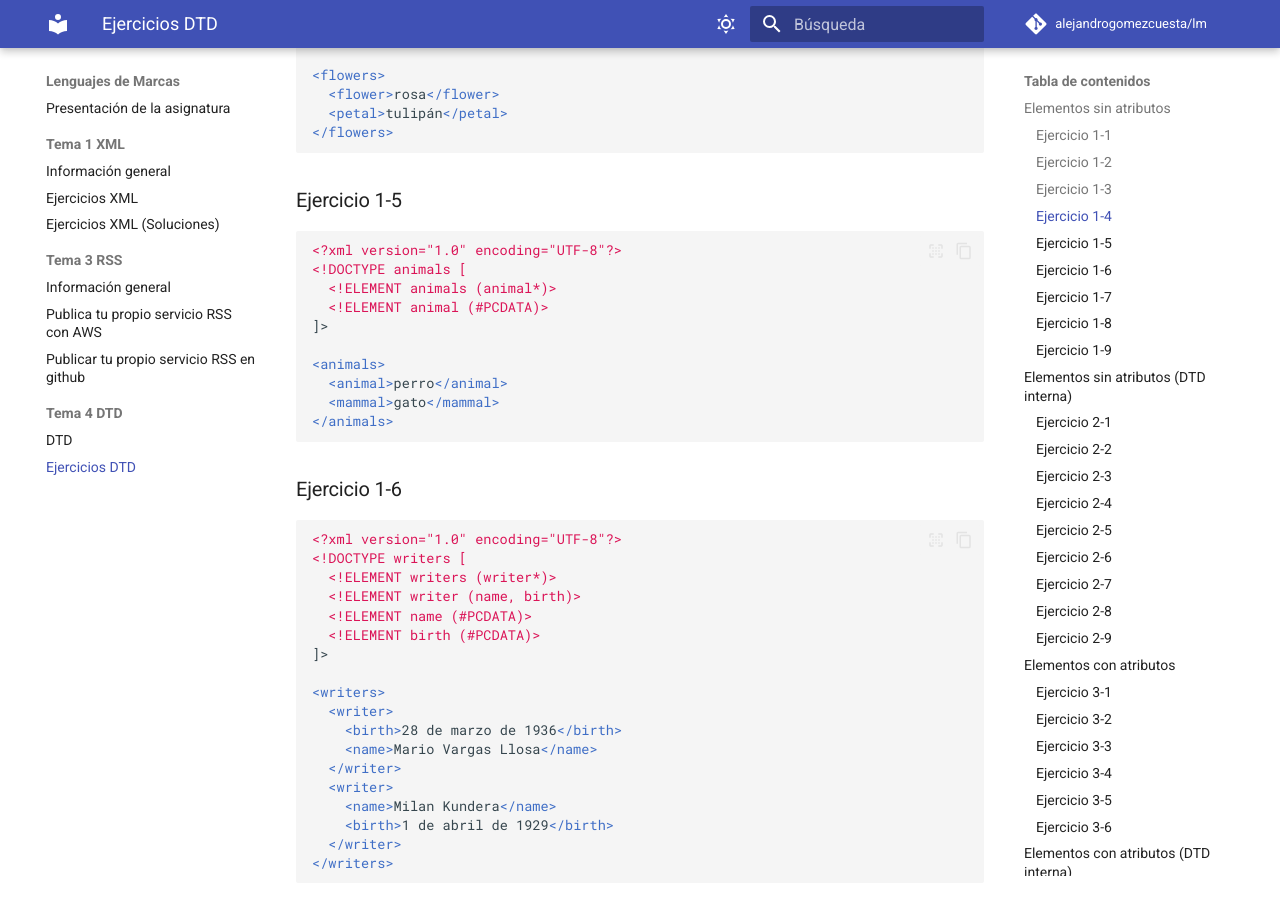
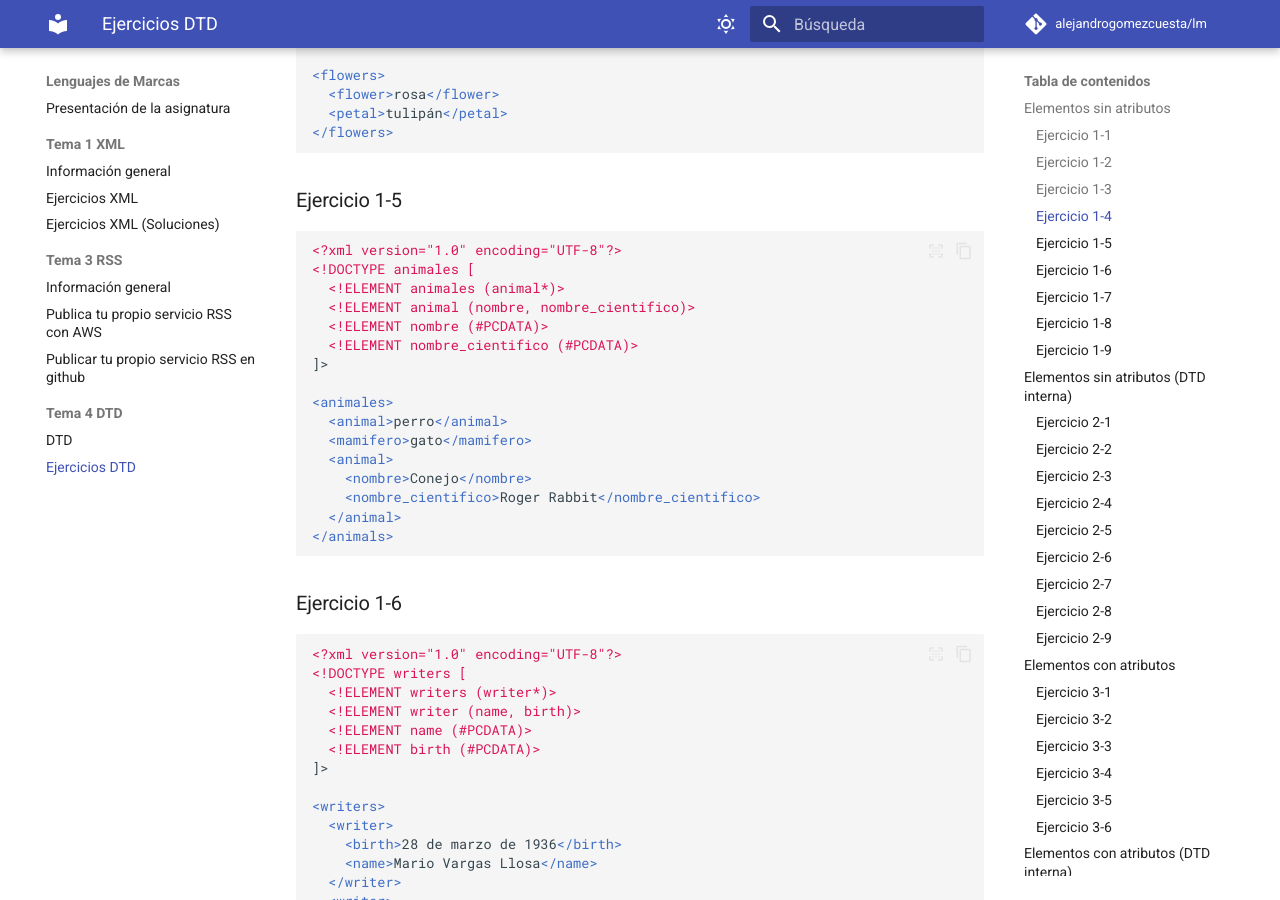
Before and after one commit to alejandrogomezcuesta/lm, an MkDocs documentation site: the page built from docs/Tema 4 DTD/02-ejercicios.md, in a window 1280 px wide and 900 px high, scrolled down 1274 px. Built offline with MkDocs 1.6.1 and Material for MkDocs 9.7.7, drawn with Linux system fonts in a browser that asks for light colours; comment, search, counter and statistics services are not loaded.

Commit message:
pequeñas observaciones

````diff
--- a/docs/Tema 4 DTD/02-ejercicios.md
+++ b/docs/Tema 4 DTD/02-ejercicios.md
@@ -66,14 +66,20 @@ Los siguientes documentos no son válidos porque contienen uno o dos errores (lo
 
 ```xml
 <?xml version="1.0" encoding="UTF-8"?>
-<!DOCTYPE animals [
-  <!ELEMENT animals (animal*)>
-  <!ELEMENT animal (#PCDATA)>
+<!DOCTYPE animales [
+  <!ELEMENT animales (animal*)>
+  <!ELEMENT animal (nombre, nombre_cientifico)>
+  <!ELEMENT nombre (#PCDATA)>
+  <!ELEMENT nombre_cientifico (#PCDATA)>
 ]>
 
-<animals>
+<animales>
   <animal>perro</animal>
-  <mammal>gato</mammal>
+  <mamifero>gato</mamifero>
+  <animal>
+    <nombre>Conejo</nombre>
+    <nombre_cientifico>Roger Rabbit</nombre_cientifico>
+  </animal>
 </animals>
 ```
 
````
